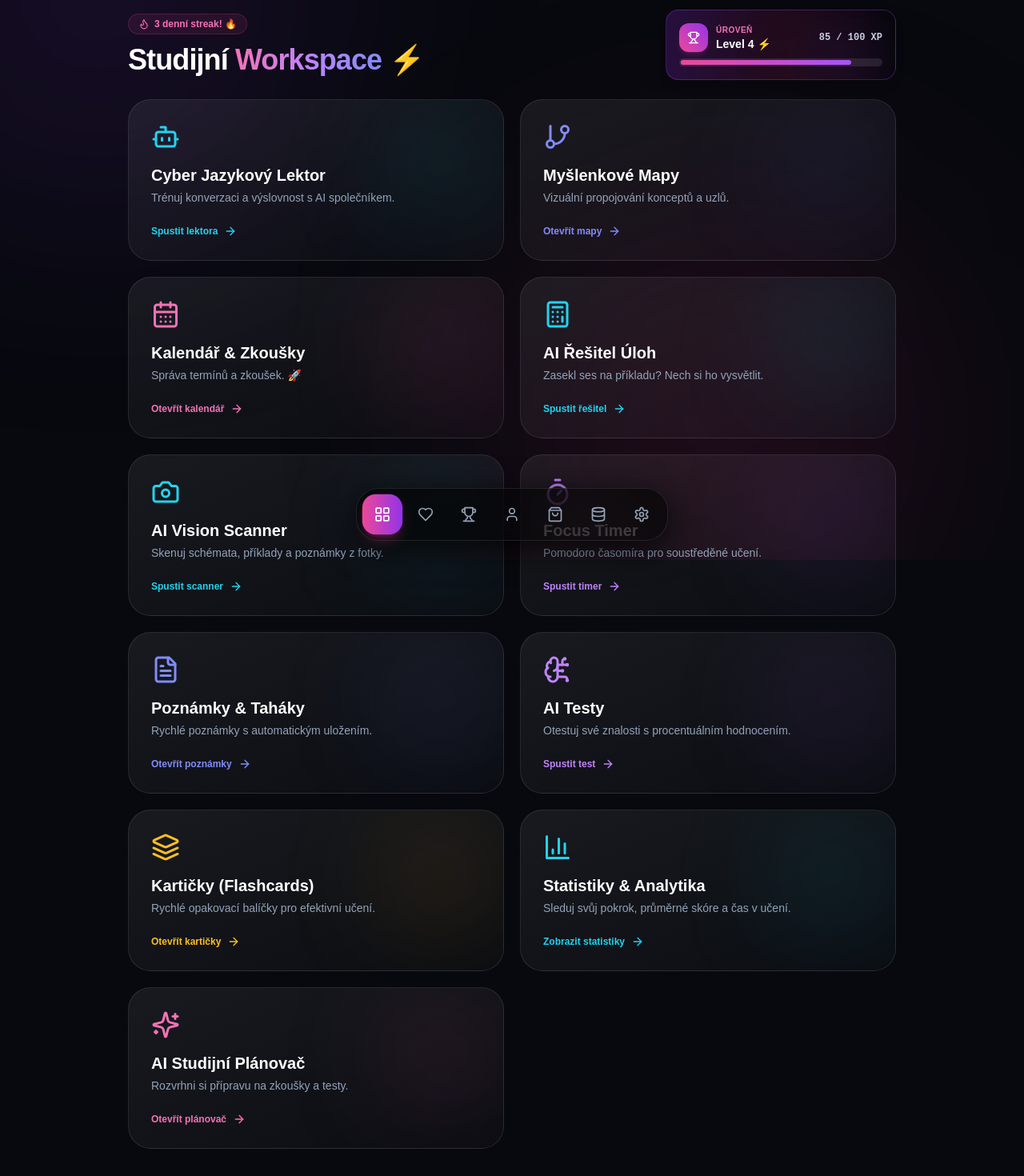
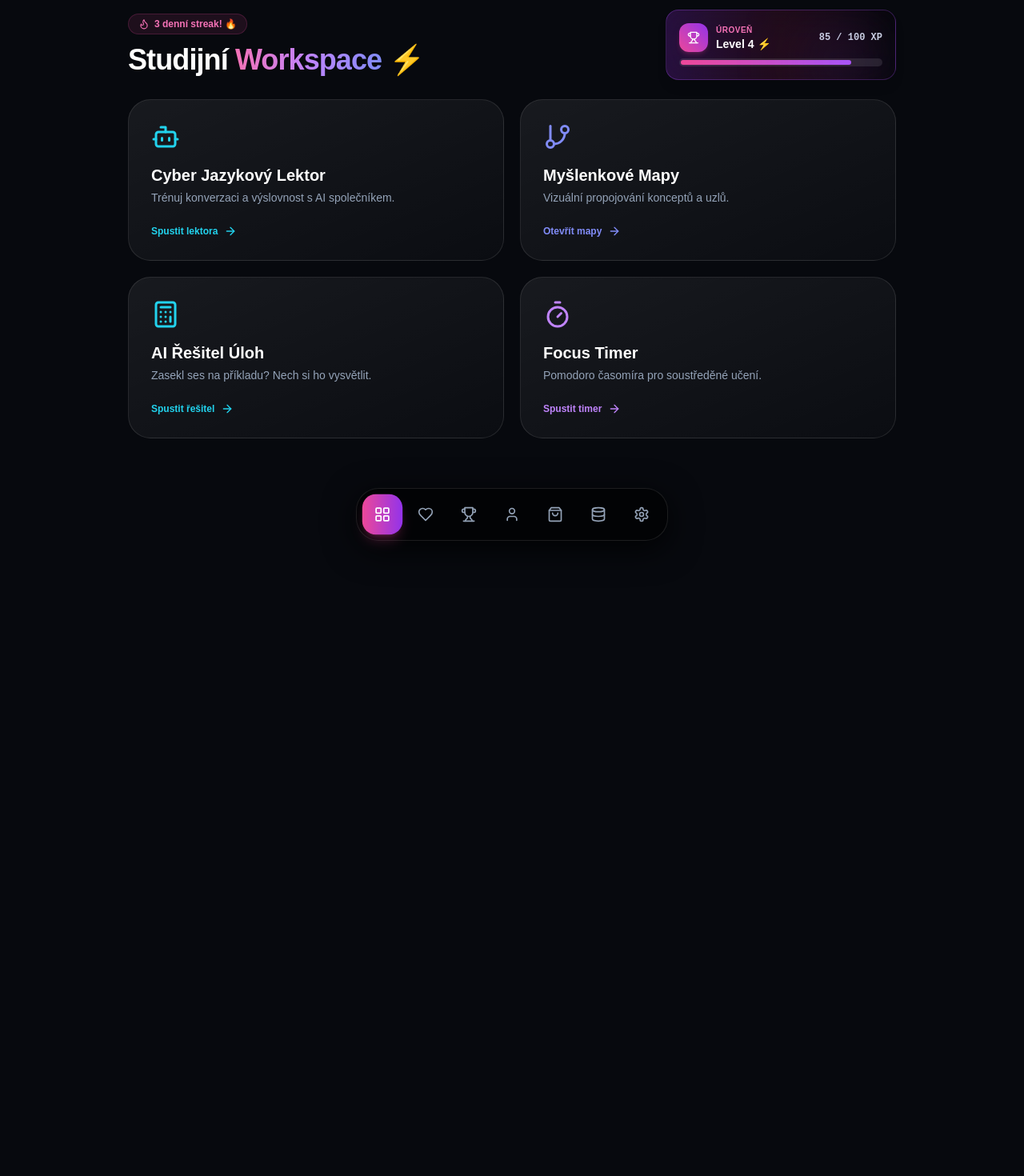
Before and after one commit to InfinityLook/Student-Ai, a Next.js app: page / in a window 1280 px wide. Shown: the part 100-1570 px from the top of the page at 80% size. After the commit the page ends 800 px from the top, so only its background shows below. Built offline with nearby package versions, Linux system fonts and the light colour scheme.

Commit message:
Implement code-splitting for DashboardShell modules
Refactor DashboardShell to use dynamic imports for modules, improving performance through code-splitting. Added LoadingSkeleton as a fallback during loading.

```diff
--- a/components/DashboardShell.tsx
+++ b/components/DashboardShell.tsx
@@ -1,6 +1,6 @@
 'use client';
 
-import React, { useState } from 'react';
+import React, { useState, lazy, Suspense } from 'react';
 import { motion, AnimatePresence } from 'framer-motion';
 import {
   Calculator,
@@ -26,24 +26,27 @@ import {
   Bot
 } from 'lucide-react';
 import { AppProvider, useApp } from './AppContext';
-import CalendarModule from './modules/CalendarModule';
-import AiSolverModule from './modules/AiSolverModule';
-import AiVisionModule from './modules/AiVisionModule';
-import MindMapModule from './modules/MindMapModule';
-import FocusTimerModule from './modules/FocusTimerModule';
-import NotesModule from './modules/NotesModule';
-import AITestModule from './modules/AITestModule';
-import FlashcardsModule from './modules/FlashcardsModule';
-import SettingsModule from './modules/SettingsModule';
-import AnalyticsModule from './modules/AnalyticsModule';
-import StudyPlanModule from './modules/StudyPlanModule';
-import ProfileModule from './modules/ProfileModule';
-import PetModule from './modules/PetModule';
-import LanguageModule from './modules/LanguageModule';
-import StorageModule from './modules/StorageModule';
-import RewardsModule from './modules/RewardsModule';
-import StoreModule from './modules/StoreModule';
 import LevelBadge from './LevelBadge';
+import LoadingSkeleton from './LoadingSkeleton';
+
+// Dynamický import modulů (Code-Splitting)
+const CalendarModule = lazy(() => import('./modules/CalendarModule'));
+const AiSolverModule = lazy(() => import('./modules/AiSolverModule'));
+const AiVisionModule = lazy(() => import('./modules/AiVisionModule'));
+const MindMapModule = lazy(() => import('./modules/MindMapModule'));
+const FocusTimerModule = lazy(() => import('./modules/FocusTimerModule'));
+const NotesModule = lazy(() => import('./modules/NotesModule'));
+const AITestModule = lazy(() => import('./modules/AITestModule'));
+const FlashcardsModule = lazy(() => import('./modules/FlashcardsModule'));
+const SettingsModule = lazy(() => import('./modules/SettingsModule'));
+const AnalyticsModule = lazy(() => import('./modules/AnalyticsModule'));
+const StudyPlanModule = lazy(() => import('./modules/StudyPlanModule'));
+const ProfileModule = lazy(() => import('./modules/ProfileModule'));
+const PetModule = lazy(() => import('./modules/PetModule'));
+const LanguageModule = lazy(() => import('./modules/LanguageModule'));
+const StorageModule = lazy(() => import('./modules/StorageModule'));
+const RewardsModule = lazy(() => import('./modules/RewardsModule'));
+const StoreModule = lazy(() => import('./modules/StoreModule'));
 
 function DashboardContent() {
   const [activeView, setActiveView] = useState('workspace');
@@ -60,22 +63,15 @@ function DashboardContent() {
   ];
 
   const subViews = [
-    'calendar',
-    'ai-solver',
-    'focus-timer',
-    'notes',
-    'ai-test',
-    'flashcards',
-    'analytics',
-    'study-plan',
-    'ai-vision',
-    'mind-map',
-    'profile',
-    'language',
-    'store'
+    'calendar', 'ai-solver', 'focus-timer', 'notes', 'ai-test',
+    'flashcards', 'analytics', 'study-plan', 'ai-vision', 'mind-map',
+    'profile', 'language', 'store', 'pet', 'rewards', 'storage', 'settings'
   ];
 
   const renderView = () => {
+    return (
+      <Suspense fallback={<LoadingSkeleton />}>
+        {(() => {
           switch (activeView) {
             case 'workspace':
               return (
@@ -95,231 +91,62 @@ function DashboardContent() {
                   </div>
 
                   <div className="grid grid-cols-1 md:grid-cols-2 gap-5">
-              <div
-                onClick={() => setActiveView('language')}
-                className="group relative overflow-hidden rounded-[28px] bg-gradient-to-br from-white/[0.07] to-white/[0.02] border border-white/10 p-7 hover:border-cyan-500/55 transition-all duration-300 hover:scale-[1.01] cursor-pointer flex flex-col justify-between"
-              >
-                <div className="absolute top-0 right-0 w-40 h-40 bg-cyan-500/10 rounded-full blur-3xl group-hover:bg-cyan-500/25 transition-all" />
-                <div>
+                    <div onClick={() => setActiveView('language')} className="group relative overflow-hidden rounded-[28px] bg-gradient-to-br from-white/[0.07] to-white/[0.02] border border-white/10 p-7 hover:border-cyan-500/55 transition-all duration-300 hover:scale-[1.01] cursor-pointer flex flex-col justify-between">
                       <Bot className="w-9 h-9 text-cyan-400 mb-4" />
                       <h3 className="text-xl font-bold text-white mb-1">Cyber Jazykový Lektor</h3>
                       <p className="text-sm text-slate-400">Trénuj konverzaci a výslovnost s AI společníkem.</p>
-                </div>
-                <div className="mt-6 flex items-center gap-2 text-xs font-bold text-cyan-400 group-hover:translate-x-1 transition-transform">
-                  <span>Spustit lektora</span>
-                  <ArrowRight className="w-4 h-4" />
-                </div>
+                      <div className="mt-6 flex items-center gap-2 text-xs font-bold text-cyan-400"><span>Spustit lektora</span><ArrowRight className="w-4 h-4" /></div>
                     </div>
 
-              <div
-                onClick={() => setActiveView('mind-map')}
-                className="group relative overflow-hidden rounded-[28px] bg-gradient-to-br from-white/[0.07] to-white/[0.02] border border-white/10 p-7 hover:border-indigo-500/50 transition-all duration-300 hover:scale-[1.01] cursor-pointer flex flex-col justify-between"
-              >
-                <div className="absolute top-0 right-0 w-40 h-40 bg-indigo-500/10 rounded-full blur-3xl group-hover:bg-indigo-500/25 transition-all" />
-                <div>
+                    <div onClick={() => setActiveView('mind-map')} className="group relative overflow-hidden rounded-[28px] bg-gradient-to-br from-white/[0.07] to-white/[0.02] border border-white/10 p-7 hover:border-indigo-500/50 transition-all duration-300 hover:scale-[1.01] cursor-pointer flex flex-col justify-between">
                       <GitBranch className="w-9 h-9 text-indigo-400 mb-4" />
                       <h3 className="text-xl font-bold text-white mb-1">Myšlenkové Mapy</h3>
                       <p className="text-sm text-slate-400">Vizuální propojování konceptů a uzlů.</p>
-                </div>
-                <div className="mt-6 flex items-center gap-2 text-xs font-bold text-indigo-400 group-hover:translate-x-1 transition-transform">
-                  <span>Otevřít mapy</span>
-                  <ArrowRight className="w-4 h-4" />
-                </div>
+                      <div className="mt-6 flex items-center gap-2 text-xs font-bold text-indigo-400"><span>Otevřít mapy</span><ArrowRight className="w-4 h-4" /></div>
                     </div>
 
-              <div
-                onClick={() => setActiveView('calendar')}
-                className="group relative overflow-hidden rounded-[28px] bg-gradient-to-br from-white/[0.07] to-white/[0.02] border border-white/10 p-7 hover:border-pink-500/50 transition-all duration-300 hover:scale-[1.01] cursor-pointer flex flex-col justify-between"
-              >
-                <div className="absolute top-0 right-0 w-40 h-40 bg-pink-500/10 rounded-full blur-3xl group-hover:bg-pink-500/20 transition-all" />
-                <div>
-                  <CalendarDays className="w-9 h-9 text-pink-400 mb-4" />
-                  <h3 className="text-xl font-bold text-white mb-1">Kalendář & Zkoušky</h3>
-                  <p className="text-sm text-slate-400">Správa termínů a zkoušek. 🚀</p>
-                </div>
-                <div className="mt-6 flex items-center gap-2 text-xs font-bold text-pink-400 group-hover:translate-x-1 transition-transform">
-                  <span>Otevřít kalendář</span>
-                  <ArrowRight className="w-4 h-4" />
-                </div>
-              </div>
-
-              <div
-                onClick={() => setActiveView('ai-solver')}
-                className="group relative overflow-hidden rounded-[28px] bg-gradient-to-br from-white/[0.07] to-white/[0.02] border border-white/10 p-7 hover:border-cyan-500/50 transition-all duration-300 hover:scale-[1.01] cursor-pointer flex flex-col justify-between"
-              >
-                <div className="absolute top-0 right-0 w-40 h-40 bg-cyan-500/10 rounded-full blur-3xl group-hover:bg-cyan-500/20 transition-all" />
-                <div>
+                    <div onClick={() => setActiveView('ai-solver')} className="group relative overflow-hidden rounded-[28px] bg-gradient-to-br from-white/[0.07] to-white/[0.02] border border-white/10 p-7 hover:border-cyan-500/50 transition-all duration-300 hover:scale-[1.01] cursor-pointer flex flex-col justify-between">
                       <Calculator className="w-9 h-9 text-cyan-400 mb-4" />
                       <h3 className="text-xl font-bold text-white mb-1">AI Řešitel Úloh</h3>
                       <p className="text-sm text-slate-400">Zasekl ses na příkladu? Nech si ho vysvětlit.</p>
-                </div>
-                <div className="mt-6 flex items-center gap-2 text-xs font-bold text-cyan-400 group-hover:translate-x-1 transition-transform">
-                  <span>Spustit řešitel</span>
-                  <ArrowRight className="w-4 h-4" />
-                </div>
+                      <div className="mt-6 flex items-center gap-2 text-xs font-bold text-cyan-400"><span>Spustit řešitel</span><ArrowRight className="w-4 h-4" /></div>
                     </div>
 
-              <div
-                onClick={() => setActiveView('ai-vision')}
-                className="group relative overflow-hidden rounded-[28px] bg-gradient-to-br from-white/[0.07] to-white/[0.02] border border-white/10 p-7 hover:border-cyan-500/50 transition-all duration-300 hover:scale-[1.01] cursor-pointer flex flex-col justify-between"
-              >
-                <div className="absolute top-0 right-0 w-40 h-40 bg-cyan-500/10 rounded-full blur-3xl group-hover:bg-cyan-500/25 transition-all" />
-                <div>
-                  <Camera className="w-9 h-9 text-cyan-400 mb-4" />
-                  <h3 className="text-xl font-bold text-white mb-1">AI Vision Scanner</h3>
-                  <p className="text-sm text-slate-400">Skenuj schémata, příklady a poznámky z fotky.</p>
-                </div>
-                <div className="mt-6 flex items-center gap-2 text-xs font-bold text-cyan-400 group-hover:translate-x-1 transition-transform">
-                  <span>Spustit scanner</span>
-                  <ArrowRight className="w-4 h-4" />
-                </div>
-              </div>
-
-              <div
-                onClick={() => setActiveView('focus-timer')}
-                className="group relative overflow-hidden rounded-[28px] bg-gradient-to-br from-white/[0.07] to-white/[0.02] border border-white/10 p-7 hover:border-purple-500/50 transition-all duration-300 hover:scale-[1.01] cursor-pointer flex flex-col justify-between"
-              >
-                <div className="absolute top-0 right-0 w-40 h-40 bg-purple-500/10 rounded-full blur-3xl group-hover:bg-purple-500/20 transition-all" />
-                <div>
+                    <div onClick={() => setActiveView('focus-timer')} className="group relative overflow-hidden rounded-[28px] bg-gradient-to-br from-white/[0.07] to-white/[0.02] border border-white/10 p-7 hover:border-purple-500/50 transition-all duration-300 hover:scale-[1.01] cursor-pointer flex flex-col justify-between">
                       <Timer className="w-9 h-9 text-purple-400 mb-4" />
                       <h3 className="text-xl font-bold text-white mb-1">Focus Timer</h3>
                       <p className="text-sm text-slate-400">Pomodoro časomíra pro soustředěné učení.</p>
+                      <div className="mt-6 flex items-center gap-2 text-xs font-bold text-purple-400"><span>Spustit timer</span><ArrowRight className="w-4 h-4" /></div>
                     </div>
-                <div className="mt-6 flex items-center gap-2 text-xs font-bold text-purple-400 group-hover:translate-x-1 transition-transform">
-                  <span>Spustit timer</span>
-                  <ArrowRight className="w-4 h-4" />
-                </div>
-              </div>
-
-              <div
-                onClick={() => setActiveView('notes')}
-                className="group relative overflow-hidden rounded-[28px] bg-gradient-to-br from-white/[0.07] to-white/[0.02] border border-white/10 p-7 hover:border-indigo-500/50 transition-all duration-300 hover:scale-[1.01] cursor-pointer flex flex-col justify-between"
-              >
-                <div className="absolute top-0 right-0 w-40 h-40 bg-indigo-500/10 rounded-full blur-3xl group-hover:bg-indigo-500/20 transition-all" />
-                <div>
-                  <FileText className="w-9 h-9 text-indigo-400 mb-4" />
-                  <h3 className="text-xl font-bold text-white mb-1">Poznámky & Taháky</h3>
-                  <p className="text-sm text-slate-400">Rychlé poznámky s automatickým uložením.</p>
-                </div>
-                <div className="mt-6 flex items-center gap-2 text-xs font-bold text-indigo-400 group-hover:translate-x-1 transition-transform">
-                  <span>Otevřít poznámky</span>
-                  <ArrowRight className="w-4 h-4" />
-                </div>
-              </div>
-
-              <div
-                onClick={() => setActiveView('ai-test')}
-                className="group relative overflow-hidden rounded-[28px] bg-gradient-to-br from-white/[0.07] to-white/[0.02] border border-white/10 p-7 hover:border-purple-500/50 transition-all duration-300 hover:scale-[1.01] cursor-pointer flex flex-col justify-between"
-              >
-                <div className="absolute top-0 right-0 w-40 h-40 bg-purple-500/10 rounded-full blur-3xl group-hover:bg-purple-500/20 transition-all" />
-                <div>
-                  <BrainCircuit className="w-9 h-9 text-purple-400 mb-4" />
-                  <h3 className="text-xl font-bold text-white mb-1">AI Testy</h3>
-                  <p className="text-sm text-slate-400">Otestuj své znalosti s procentuálním hodnocením.</p>
-                </div>
-                <div className="mt-6 flex items-center gap-2 text-xs font-bold text-purple-400 group-hover:translate-x-1 transition-transform">
-                  <span>Spustit test</span>
-                  <ArrowRight className="w-4 h-4" />
-                </div>
-              </div>
-
-              <div
-                onClick={() => setActiveView('flashcards')}
-                className="group relative overflow-hidden rounded-[28px] bg-gradient-to-br from-white/[0.07] to-white/[0.02] border border-white/10 p-7 hover:border-amber-500/50 transition-all duration-300 hover:scale-[1.01] cursor-pointer flex flex-col justify-between"
-              >
-                <div className="absolute top-0 right-0 w-40 h-40 bg-amber-500/10 rounded-full blur-3xl group-hover:bg-amber-500/20 transition-all" />
-                <div>
-                  <Layers className="w-9 h-9 text-amber-400 mb-4" />
-                  <h3 className="text-xl font-bold text-white mb-1">Kartičky (Flashcards)</h3>
-                  <p className="text-sm text-slate-400">Rychlé opakovací balíčky pro efektivní učení.</p>
-                </div>
-                <div className="mt-6 flex items-center gap-2 text-xs font-bold text-amber-400 group-hover:translate-x-1 transition-transform">
-                  <span>Otevřít kartičky</span>
-                  <ArrowRight className="w-4 h-4" />
-                </div>
-              </div>
-
-              <div
-                onClick={() => setActiveView('analytics')}
-                className="group relative overflow-hidden rounded-[28px] bg-gradient-to-br from-white/[0.07] to-white/[0.02] border border-white/10 p-7 hover:border-cyan-500/50 transition-all duration-300 hover:scale-[1.01] cursor-pointer flex flex-col justify-between"
-              >
-                <div className="absolute top-0 right-0 w-40 h-40 bg-cyan-500/10 rounded-full blur-3xl group-hover:bg-cyan-500/25 transition-all" />
-                <div>
-                  <BarChart3 className="w-9 h-9 text-cyan-400 mb-4" />
-                  <h3 className="text-xl font-bold text-white mb-1">Statistiky & Analytika</h3>
-                  <p className="text-sm text-slate-400">Sleduj svůj pokrok, průměrné skóre a čas v učení.</p>
-                </div>
-                <div className="mt-6 flex items-center gap-2 text-xs font-bold text-cyan-400 group-hover:translate-x-1 transition-transform">
-                  <span>Zobrazit statistiky</span>
-                  <ArrowRight className="w-4 h-4" />
-                </div>
-              </div>
-
-              <div
-                onClick={() => setActiveView('study-plan')}
-                className="group relative overflow-hidden rounded-[28px] bg-gradient-to-br from-white/[0.07] to-white/[0.02] border border-white/10 p-7 hover:border-pink-500/50 transition-all duration-300 hover:scale-[1.01] cursor-pointer flex flex-col justify-between"
-              >
-                <div className="absolute top-0 right-0 w-40 h-40 bg-pink-500/10 rounded-full blur-3xl group-hover:bg-pink-500/25 transition-all" />
-                <div>
-                  <Sparkles className="w-9 h-9 text-pink-400 mb-4" />
-                  <h3 className="text-xl font-bold text-white mb-1">AI Studijní Plánovač</h3>
-                  <p className="text-sm text-slate-400">Rozvrhni si přípravu na zkoušky a testy.</p>
-                </div>
-                <div className="mt-6 flex items-center gap-2 text-xs font-bold text-pink-400 group-hover:translate-x-1 transition-transform">
-                  <span>Otevřít plánovač</span>
-                  <ArrowRight className="w-4 h-4" />
-                </div>
-              </div>
-
                   </div>
                 </div>
               );
-      case 'calendar':
-        return <CalendarModule onBack={() => setActiveView('workspace')} />;
-      case 'ai-solver':
-        return <AiSolverModule onBack={() => setActiveView('workspace')} />;
-      case 'ai-vision':
-        return <AiVisionModule onBack={() => setActiveView('workspace')} />;
-      case 'mind-map':
-        return <MindMapModule onBack={() => setActiveView('workspace')} />;
-      case 'focus-timer':
-        return <FocusTimerModule onBack={() => setActiveView('workspace')} />;
-      case 'notes':
-        return <NotesModule onBack={() => setActiveView('workspace')} />;
-      case 'ai-test':
-        return <AITestModule onBack={() => setActiveView('workspace')} />;
-      case 'flashcards':
-        return <FlashcardsModule onBack={() => setActiveView('workspace')} />;
-      case 'analytics':
-        return <AnalyticsModule onBack={() => setActiveView('workspace')} />;
-      case 'study-plan':
-        return <StudyPlanModule onBack={() => setActiveView('workspace')} />;
-      case 'settings':
-        return <SettingsModule onBack={() => setActiveView('workspace')} />;
-      case 'profile':
-        return <ProfileModule onBack={() => setActiveView('workspace')} />;
-      case 'pet':
-        return <PetModule onBack={() => setActiveView('workspace')} />;
-      case 'language':
-        return <LanguageModule onBack={() => setActiveView('workspace')} onAddCredits={addCredits} />;
-      case 'storage':
-        return <StorageModule onBack={() => setActiveView('workspace')} />;
-      case 'rewards':
-        return <RewardsModule onBack={() => setActiveView('workspace')} credits={userCredits} onAddCredits={addCredits} />;
-      case 'store':
-        return <StoreModule onBack={() => setActiveView('workspace')} userCredits={userCredits} onAddCredits={addCredits} />;
-      default:
-        return null;
+            case 'calendar': return <CalendarModule onBack={() => setActiveView('workspace')} />;
+            case 'ai-solver': return <AiSolverModule onBack={() => setActiveView('workspace')} />;
+            case 'ai-vision': return <AiVisionModule onBack={() => setActiveView('workspace')} />;
+            case 'mind-map': return <MindMapModule onBack={() => setActiveView('workspace')} />;
+            case 'focus-timer': return <FocusTimerModule onBack={() => setActiveView('workspace')} />;
+            case 'notes': return <NotesModule onBack={() => setActiveView('workspace')} />;
+            case 'ai-test': return <AITestModule onBack={() => setActiveView('workspace')} />;
+            case 'flashcards': return <FlashcardsModule onBack={() => setActiveView('workspace')} />;
+            case 'analytics': return <AnalyticsModule onBack={() => setActiveView('workspace')} />;
+            case 'study-plan': return <StudyPlanModule onBack={() => setActiveView('workspace')} />;
+            case 'settings': return <SettingsModule onBack={() => setActiveView('workspace')} />;
+            case 'profile': return <ProfileModule onBack={() => setActiveView('workspace')} />;
+            case 'pet': return <PetModule onBack={() => setActiveView('workspace')} />;
+            case 'language': return <LanguageModule onBack={() => setActiveView('workspace')} onAddCredits={addCredits} />;
+            case 'storage': return <StorageModule onBack={() => setActiveView('workspace')} />;
+            case 'rewards': return <RewardsModule onBack={() => setActiveView('workspace')} credits={userCredits} onAddCredits={addCredits} />;
+            case 'store': return <StoreModule onBack={() => setActiveView('workspace')} userCredits={userCredits} onAddCredits={addCredits} />;
+            default: return null;
           }
+        })()}
+      </Suspense>
+    );
   };
 
   return (
     <div className="min-h-screen bg-[#07090E] text-white font-sans overflow-x-hidden selection:bg-pink-500/30 pb-36">
-      <div className="fixed inset-0 pointer-events-none z-0 overflow-hidden">
-        <div className="absolute top-[-20%] left-[-10%] w-[500px] h-[500px] bg-purple-600/15 rounded-full blur-[140px]" />
-        <div className="absolute bottom-[-10%] right-[10%] w-[500px] h-[500px] bg-pink-600/15 rounded-full blur-[140px]" />
-      </div>
-
       <header className="fixed top-0 w-full z-40 px-6 py-4 flex justify-between items-center bg-[#07090E]/80 backdrop-blur-xl border-b border-white/5">
         <div className="flex items-center gap-2.5">
           <div className="w-8 h-8 rounded-xl bg-gradient-to-tr from-pink-500 to-purple-600 flex items-center justify-center font-black text-sm shadow-lg shadow-pink-500/20">
@@ -329,10 +156,7 @@ function DashboardContent() {
             STUDENT.AI
           </span>
         </div>
-        <div
-          onClick={() => setActiveView('store')}
-          className="flex items-center gap-2 bg-white/5 hover:bg-white/10 border border-white/10 px-4 py-1.5 rounded-full text-xs font-bold cursor-pointer transition-all shadow-sm"
-        >
+        <div onClick={() => setActiveView('store')} className="flex items-center gap-2 bg-white/5 hover:bg-white/10 border border-white/10 px-4 py-1.5 rounded-full text-xs font-bold cursor-pointer transition-all shadow-sm">
           <Zap className="w-3.5 h-3.5 text-pink-400 fill-pink-400" />
           <span>{userCredits} Kreditů</span>
         </div>
```
Lines whose indentation alone changed are shown as unchanged.
